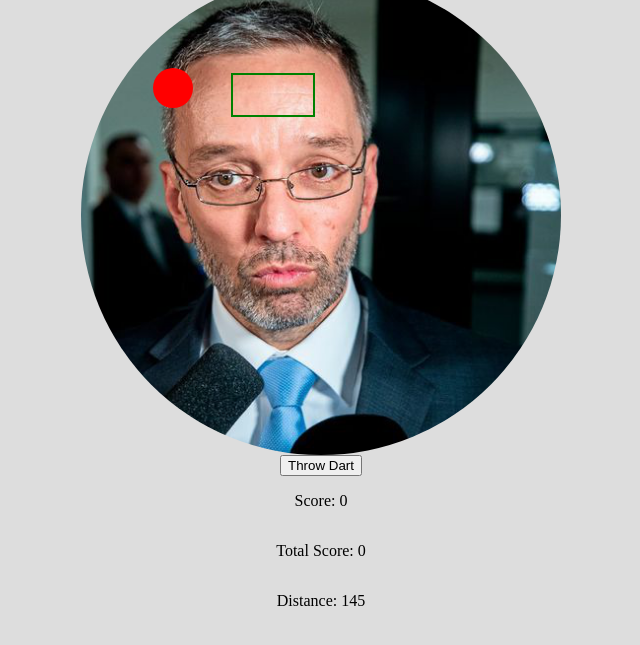
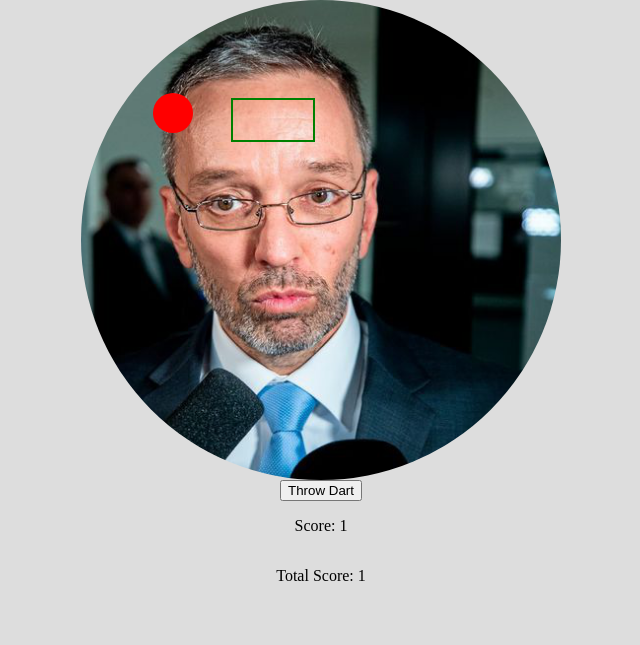
Before and after one commit to chris-was-here/BrainRain, a plain HTML site: page index.html in a window 1280 px wide. Both pictures are taken after a click on the button "Throw Dart". Shown: the part 139-784 px from the top of the page, without its empty margins (319-959 px from the left). Drawn offline with Linux system fonts and the light colour scheme.

Commit message:
funkt besser

```diff
--- a/index.html
+++ b/index.html
@@ -54,12 +54,11 @@
     <button id="gameButton" onclick="throwDart()">Throw Dart</button>
     <p id="score">Score: 0</p>
     <p id="totalScore">Total Score: 0</p>
-    <p id="distance">Distance: 0</p>
+
     <script>
         var score = 0;
         var totalScore = 0;
         var shots = 0;
-
         function throwDart() {
             if (shots >= 3) {
                 resetGame();
@@ -68,7 +67,6 @@
             shots++;
             var dartboard = document.getElementById('dartboard');
             var dart = document.getElementById('dart');
-            var rectangle = document.getElementById('rectangle');
             dart.style.display = 'block'; // Show the dart when throwing
             var x = Math.random() * window.innerWidth;
             var y = Math.random() * window.innerHeight;
@@ -80,20 +78,15 @@
             var interval = setInterval(function () {
                 if (i >= 100) {
                     clearInterval(interval);
-                    var distanceToRectangle = Math.hypot(targetX - rectangle.offsetLeft - rectangle.offsetWidth / 2, targetY - rectangle.offsetTop - rectangle.offsetHeight / 2);
-                    document.getElementById('distance').textContent = 'Distance: ' + Math.round(distanceToRectangle);
-                    if (distanceToRectangle < rectangle.offsetWidth / 2) {
-                        score = 88;
-                        document.getElementById('message').textContent = 'Passt aber nicht';
-                    } else {
-                        score = Math.max(0, 88 - distanceToRectangle);
-                        document.getElementById('message').textContent = '';
+                    var distanceToCenter = Math.hypot(targetX - dartboard.offsetWidth / 2, targetY - dartboard.offsetHeight / 2);
+                    if (distanceToCenter < dartboard.offsetWidth / 2) {
+                        score++;
+                        totalScore++;
                     }
                     document.getElementById('score').textContent = 'Score: ' + score;
-                    totalScore += score;
                     document.getElementById('totalScore').textContent = 'Total Score: ' + totalScore;
                     if (shots === 3) {
-                        document.getElementById('gameButton').textContent = 'Wahlen vorziehen';
+                        document.getElementById('gameButton').textContent = 'Reset Game';
                     }
                 } else {
                     x += dx;
@@ -115,7 +108,6 @@
             document.getElementById('score').textContent = 'Score: ' + score;
             document.getElementById('totalScore').textContent = 'Total Score: ' + totalScore;
             document.getElementById('gameButton').textContent = 'Throw Dart';
-            document.getElementById('message').textContent = '';
         }
     </script>
 </body>
```
